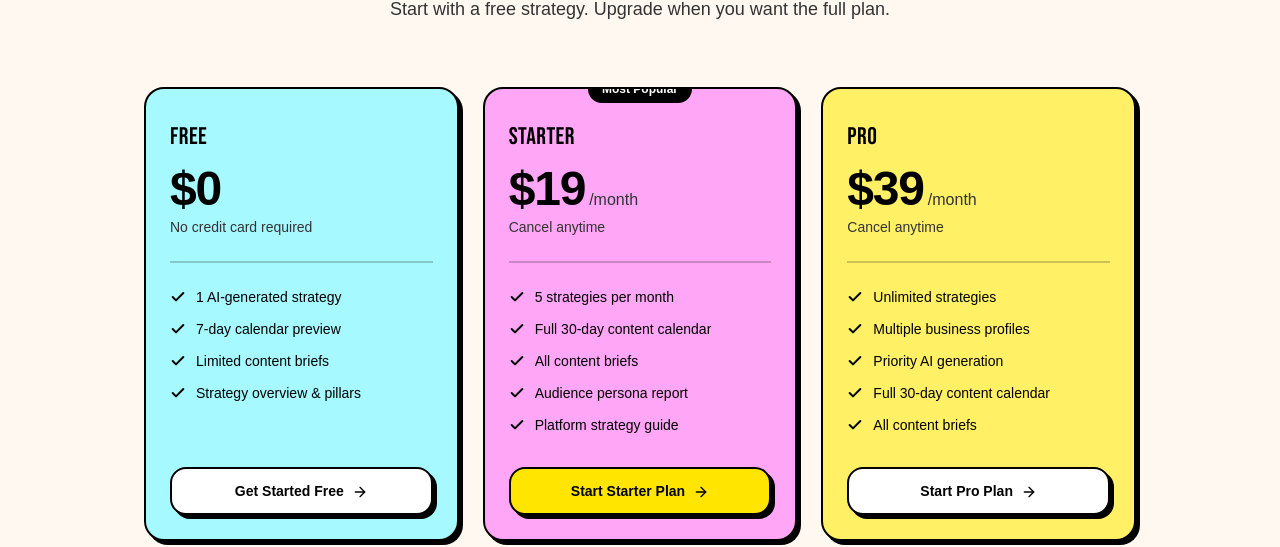
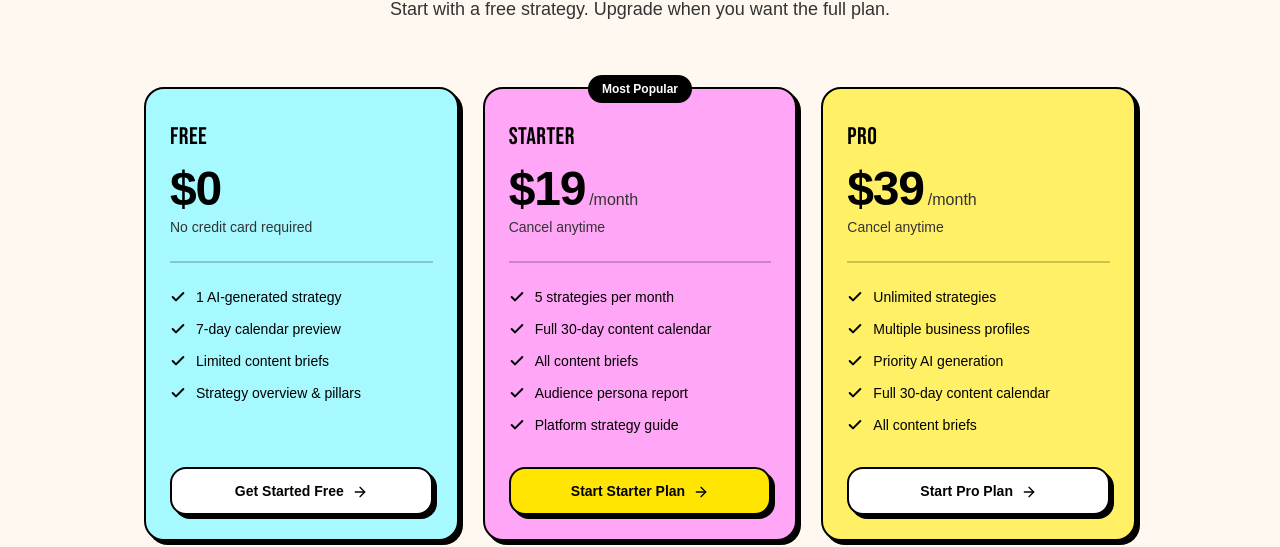
Before and after one commit to Twins1907/ContentMarketing, a Next.js app: page /pricing in a window 1280 px wide. Shown: the part 279-826 px from the top of the page. Built offline with nearby package versions, Linux system fonts and the light colour scheme; a web font is replaced by a local one.

Commit message:
Fix Most Popular badge clipping on pricing card
Made-with: Cursor

```diff
--- a/src/app/pricing/page.tsx
+++ b/src/app/pricing/page.tsx
@@ -181,11 +181,11 @@ export default function PricingPage() {
               return (
                 <div
                   key={key}
-                  className="relative border-2 border-black rounded-xl shadow-[4px_4px_0px_#000000] flex flex-col overflow-hidden"
+                  className="relative border-2 border-black rounded-xl shadow-[4px_4px_0px_#000000] flex flex-col"
                   style={{ backgroundColor: bg }}
                 >
                   {popular && (
-                    <span className="absolute -top-0 left-1/2 -translate-x-1/2 -translate-y-1/2 text-xs font-bold px-3 py-1 bg-black text-white rounded-full border-2 border-black whitespace-nowrap">
+                    <span className="absolute -top-3.5 left-1/2 -translate-x-1/2 z-10 text-xs font-bold px-3 py-1 bg-black text-white rounded-full border-2 border-black whitespace-nowrap">
                       Most Popular
                     </span>
                   )}
```
